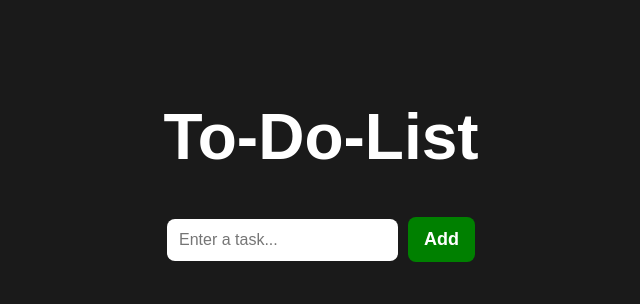
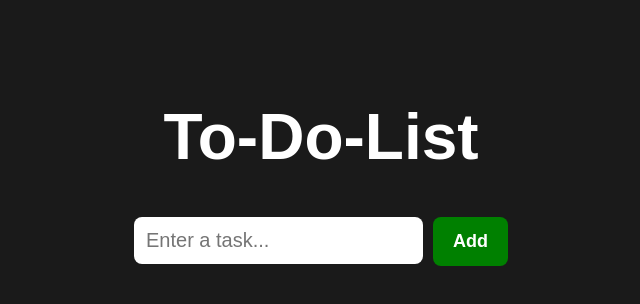
Before and after one commit to saadhn4/react-todo, a React (Vite) app in the folder app/: page / in a window 1280 px wide. Shown: the top 304 px of the page, without its empty margins (319-959 px from the left). Built offline with nearby package versions, Linux system fonts and the light colour scheme.

Commit message:
made input field bigger

```diff
--- a/app/src/index.css
+++ b/app/src/index.css
@@ -14,7 +14,7 @@ body {
 }
 
 input {
-  font-size: 16px;
+  font-size: 20px;
   padding: 12px;
   border: none;
   border-radius: 8px;
@@ -23,7 +23,7 @@ input {
 
 button,
 .delete-btn {
-  padding: 12px 16px;
+  padding: 14px 20px;
   font-size: 18px;
   background-color: hsl(120, 100%, 25%);
   color: white;
```
